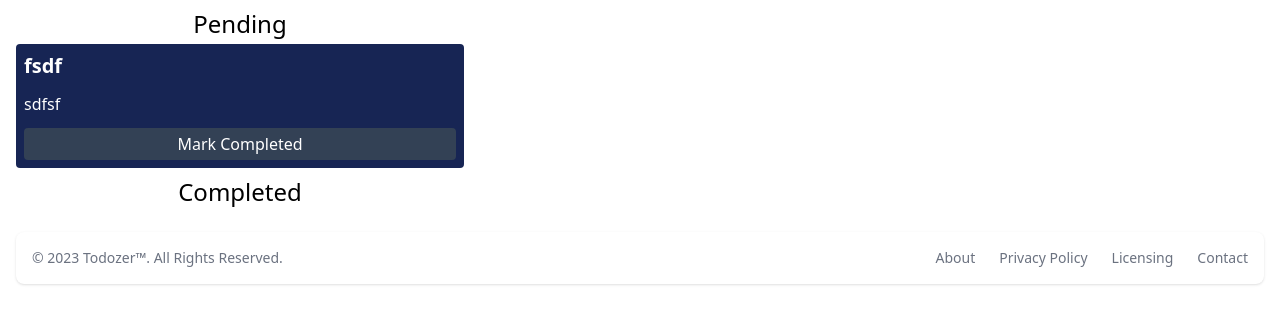
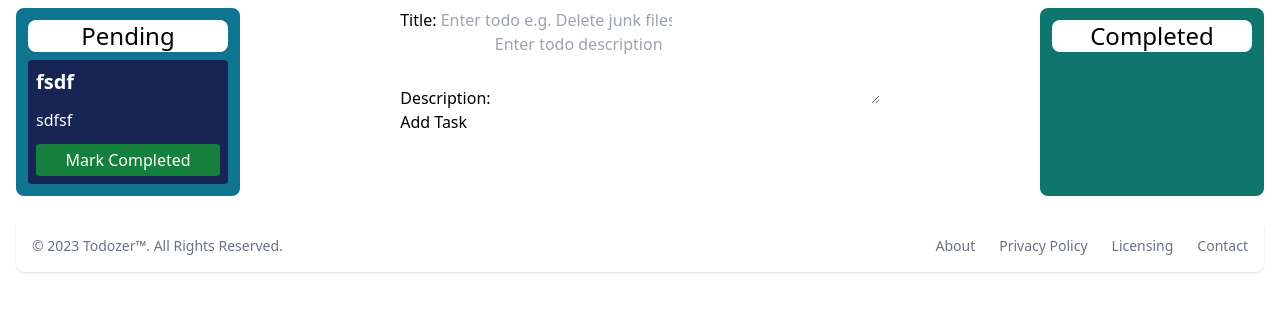
Before and after one commit to gh0stfrk/Todozer, a Django app: page /home in a window 1280 px wide. Shown: the part 64-388 px from the top of the page. Run offline with Django 3.2, Linux system fonts and the light colour scheme; data comes from the database, SQL or seed files in the repository; both versions use the stored data as it was after the commit.

Commit message:
mid: add complete working todo app

```diff
--- /dev/null
+++ b/todo/main/forms.py
@@ -0,0 +1,11 @@
+from django import forms
+
+
+class AddTodo(forms.Form):
+    title = forms.CharField(max_length=40,
+                           widget=forms.TextInput(
+                               attrs={'class': 'form-control', 'placeholder': 'Enter todo e.g. Delete junk files',
+                                      'aria-label': 'Todo', 'aria-describedby': 'add-btn'}))
+
+    description = forms.CharField(max_length=200, widget=forms.Textarea(
+        attrs={'class': 'form-control', 'placeholder': 'Enter todo description', 'rows': 3}))
--- a/todo/main/urls.py
+++ b/todo/main/urls.py
@@ -7,4 +7,5 @@ urlpatterns = [
     path('home', view=views.home, name="home"),
     path('mark-complete/<int:item_id>', view=views.mark_complete, name="mark-complete"),
     path('delete_todo/<int:item_id>', view=views.delete_todo, name="delete-todo"),
+    path('add_todo', view=views.add_todo, name='add-todo')
 ]
--- a/todo/main/views.py
+++ b/todo/main/views.py
@@ -1,11 +1,17 @@
 from django.shortcuts import render, HttpResponse
 from django.template import loader
+from django.http import JsonResponse
 from django.contrib import messages
 from django.views.decorators.csrf import csrf_exempt
 
+from main.forms import AddTodo
 
 from main.models import Todo
 from django.shortcuts import get_object_or_404
+
+import logging
+
+logger = logging.getLogger(__name__)
 
 
 def index(request):
@@ -15,9 +21,11 @@ def index(request):
 def home(request):
     template = loader.get_template('main/home.html')
 
+    todo_form = AddTodo()
+
     pending_todos = Todo.objects.filter(completed=False)
     completed_todos = Todo.objects.filter(completed=True)
-    return HttpResponse(template.render(context={'todos': pending_todos, 'completed_todos': completed_todos}),)
+    return HttpResponse(template.render(context={'todos': pending_todos, 'completed_todos': completed_todos, 'form':todo_form}),)
 
 @csrf_exempt
 def mark_complete(request, item_id):
@@ -29,9 +37,9 @@ def mark_complete(request, item_id):
             return HttpResponse(status=204)
         except:
             messages.error(request, message="Item not found")
-            return HttpResponse("Item not found")
+            return JsonResponse({"msg": "Item not found"})
     else:
-        return HttpResponse("Method not allowed")
+        return JsonResponse({"msg": "Method not allowed"})
 
 
 @csrf_exempt
@@ -41,7 +49,21 @@ def delete_todo(request, item_id):
             todo_item = get_object_or_404(Todo, pk=item_id)
             todo_item.delete()
             return HttpResponse(status=204)
-        except:
-            return HttpResponse("Item not found")
+        except Exception as e:
+            logger.error(e)
+            return JsonResponse({"msg": "Item not found", "error":e}, status=404)
     else:
-        return HttpResponse("Method not allowed")
+        return JsonResponse({"msg": "Method not allowed"})
+
+@csrf_exempt
+def add_todo(request):
+    if request.method == 'POST':
+        form = AddTodo(request.POST)
+        if form.is_valid():
+            title = form.cleaned_data['title']
+            description = form.cleaned_data['description']
+            Todo.objects.create(title=title, description=description)
+            messages.success(request, message="Todo added successfully")
+        return HttpResponse(status=204)
+    else:
+        return HttpResponse(status=403)
--- a/todo/static/css/styles.css
+++ b/todo/static/css/styles.css
@@ -650,32 +642,24 @@ video {
   width: 1.25rem;
 }
 
-.w-full {
-  width: 100%;
-}
-
-.w-2 {
-  width: 0.5rem;
+.w-56 {
+  width: 14rem;
 }
 
 .w-6 {
   width: 1.5rem;
 }
 
-.w-1\/3 {
-  width: 33.333333%;
+.w-full {
+  width: 100%;
+}
+
+.max-w-md {
+  max-width: 28rem;
 }
 
 .max-w-screen-xl {
   max-width: 1280px;
-}
-
-.max-w-xs {
-  max-width: 20rem;
-}
-
-.max-w-md {
-  max-width: 28rem;
 }
 
 .flex-row {
@@ -710,10 +694,6 @@ video {
   gap: 0.75rem;
 }
 
-.gap-1 {
-  gap: 0.25rem;
-}
-
 .space-x-3 > :not([hidden]) ~ :not([hidden]) {
   --tw-space-x-reverse: 0;
   margin-right: calc(0.75rem * var(--tw-space-x-reverse));
@@ -755,9 +739,14 @@ video {
   border-color: rgb(248 113 113 / var(--tw-border-opacity));
 }
 
-.bg-blue-700 {
+.bg-blue-950 {
   --tw-bg-opacity: 1;
-  background-color: rgb(29 78 216 / var(--tw-bg-opacity));
+  background-color: rgb(23 37 84 / var(--tw-bg-opacity));
+}
+
+.bg-cyan-700 {
+  --tw-bg-opacity: 1;
+  background-color: rgb(14 116 144 / var(--tw-bg-opacity));
 }
 
 .bg-gray-50 {
@@ -765,9 +754,24 @@ video {
   background-color: rgb(249 250 251 / var(--tw-bg-opacity));
 }
 
-.bg-red-400 {
+.bg-green-700 {
   --tw-bg-opacity: 1;
-  background-color: rgb(248 113 113 / var(--tw-bg-opacity));
+  background-color: rgb(21 128 61 / var(--tw-bg-opacity));
+}
+
+.bg-red-100 {
+  --tw-bg-opacity: 1;
+  background-color: rgb(254 226 226 / var(--tw-bg-opacity));
+}
+
+.bg-red-700 {
+  --tw-bg-opacity: 1;
+  background-color: rgb(185 28 28 / var(--tw-bg-opacity));
+}
+
+.bg-teal-700 {
+  --tw-bg-opacity: 1;
+  background-color: rgb(15 118 110 / var(--tw-bg-opacity));
 }
 
 .bg-white {
@@ -775,54 +779,24 @@ video {
   background-color: rgb(255 255 255 / var(--tw-bg-opacity));
 }
 
-.bg-green-100 {
-  --tw-bg-opacity: 1;
-  background-color: rgb(220 252 231 / var(--tw-bg-opacity));
+.fill-current {
+  fill: currentColor;
 }
 
-.bg-blue-900 {
-  --tw-bg-opacity: 1;
-  background-color: rgb(30 58 138 / var(--tw-bg-opacity));
-}
-
-.bg-blue-500 {
-  --tw-bg-opacity: 1;
-  background-color: rgb(59 130 246 / var(--tw-bg-opacity));
-}
-
-.bg-blue-950 {
-  --tw-bg-opacity: 1;
-  background-color: rgb(23 37 84 / var(--tw-bg-opacity));
-}
-
-.bg-slate-700 {
-  --tw-bg-opacity: 1;
-  background-color: rgb(51 65 85 / var(--tw-bg-opacity));
-}
-
-.bg-red-100 {
-  --tw-bg-opacity: 1;
-  background-color: rgb(254 226 226 / var(--tw-bg-opacity));
-}
-
-.fill-current {
-  fill: currentColor;
+.p-1 {
+  padding: 0.25rem;
 }
 
 .p-2 {
   padding: 0.5rem;
 }
 
+.p-3 {
+  padding: 0.75rem;
+}
+
 .p-4 {
   padding: 1rem;
-}
-
-.p-5 {
-  padding: 1.25rem;
-}
-
-.p-1 {
-  padding: 0.25rem;
 }
 
 .px-3 {
@@ -891,24 +850,19 @@ video {
   font-weight: 600;
 }
 
+.text-black {
+  --tw-text-opacity: 1;
+  color: rgb(0 0 0 / var(--tw-text-opacity));
+}
+
 .text-gray-500 {
   --tw-text-opacity: 1;
   color: rgb(107 114 128 / var(--tw-text-opacity));
 }
 
-.text-gray-700 {
-  --tw-text-opacity: 1;
-  color: rgb(55 65 81 / var(--tw-text-opacity));
-}
-
 .text-gray-900 {
   --tw-text-opacity: 1;
   color: rgb(17 24 39 / var(--tw-text-opacity));
-}
-
-.text-white {
-  --tw-text-opacity: 1;
-  color: rgb(255 255 255 / var(--tw-text-opacity));
 }
 
 .text-red-500 {
--- a/todo/static/js/todo.js
+++ b/todo/static/js/todo.js
@@ -26,7 +26,7 @@ deleteButtons.forEach(button => {
   button.addEventListener("click", async () => {
     const itemId = button.getAttribute("item-id");
     try {
-      const response = await fetch(`/delete-todo/${itemId}`, {
+      const response = await fetch(`/delete_todo/${itemId}`, {
         method: "DELETE",
       });
       if (!response.ok) {
--- a/todo/templates/main/home.html
+++ b/todo/templates/main/home.html
@@ -4,32 +4,45 @@
 {% load static %}
 <div class="mx-2 p-2">
     <div class="flex flex-wrap gap flex-col gap-2">
-        <div class="flex flex-wrap gap flex-col gap-2">
-            <div class="flex gap-1 flex-col gap-2 max-w-md">
-                <h1 class="text-2xl text-center">Pending</h1>
+
+        <div class="flex flex-wrap gap flex-row gap-2 justify-between">
+
+            <div class="flex flex-wrap flex-col gap-2 max-w-md w-56 bg-cyan-700 p-3 rounded-lg">
+                <h1 class="text-2xl text-center bg-white text-black rounded-lg">Pending</h1>
                 {% for obj in todos %}
                     <div class="flex gap-3 flex-col bg-blue-950 text-white p-2 rounded">
                         <p class="font-bold text-xl">{{ obj.title }}</p>
                         <p>
                             {{ obj.description }}
                         </p>
-                        <button id="mark-complete" class="p-1 bg-slate-700 rounded" item-id="{{ obj.id }}">Mark Completed</button>
+                        <button id="mark-complete" class="p-1 bg-green-700 rounded" item-id="{{ obj.id }}">Mark Completed</button>
                     </div>
                 {% endfor %}
             </div>
-            <div class="flex flex-wrap gap flex-col gap-2 max-w-md">
-                <h1 class="text-2xl text-center">Completed</h1>
+
+            <div class="flex flex-wrap">
+                <form action="{% url 'add-todo' %}" method="post">
+                    {% csrf_token %}
+                    {{ form.as_p }}
+                    <input type="submit" value="Add Task">
+                </form>
+            </div>
+
+            <div class="flex flex-wrap flex-col gap-2 max-w-md w-56 bg-teal-700 p-3 rounded-lg">
+                <h1 class="text-2xl text-center bg-white text-black rounded-lg">Completed</h1>
                 {% for obj in completed_todos %}
-                <div class="flex gap-3 flex-col bg-blue-950 text-white p-2 rounded">
+                <div class="flex gap-3 flex-col bg-blue-950 text-white p-2 rounded-md">
                     <p class="font-bold text-xl">{{ obj.title }}</p>
                     <p>
                         {{ obj.description }}
                     </p>
-                    <button id="delete-todo" class="p-1 bg-slate-700 rounded" item-id="{{ obj.id }}">Delete</button>
+                    <button id="delete-todo" class="p-1 bg-red-700 rounded" item-id="{{ obj.id }}">Delete</button>
                 </div>
                 {% endfor %}
             </div>
+
         </div>
+
     </div>
 </div>
 <script src="{% static 'js/todo.js' %}"></script>
```
Also changed, not shown: other parts of todo/static/css/styles.css (+20 -57 lines), todo/db.sqlite3.
